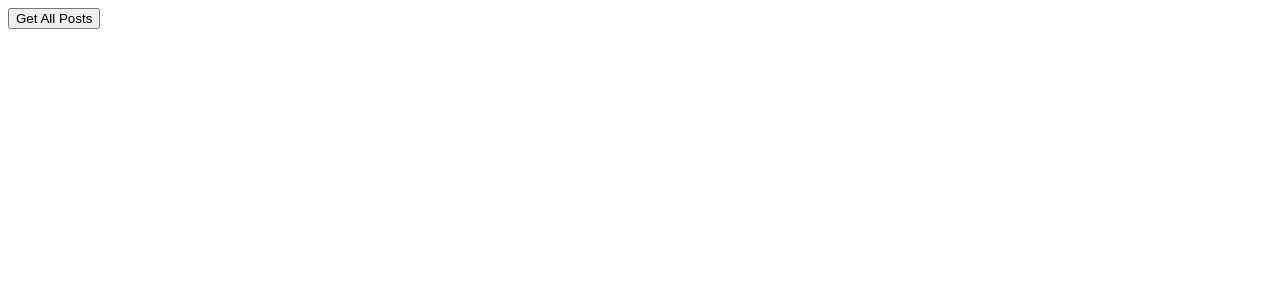
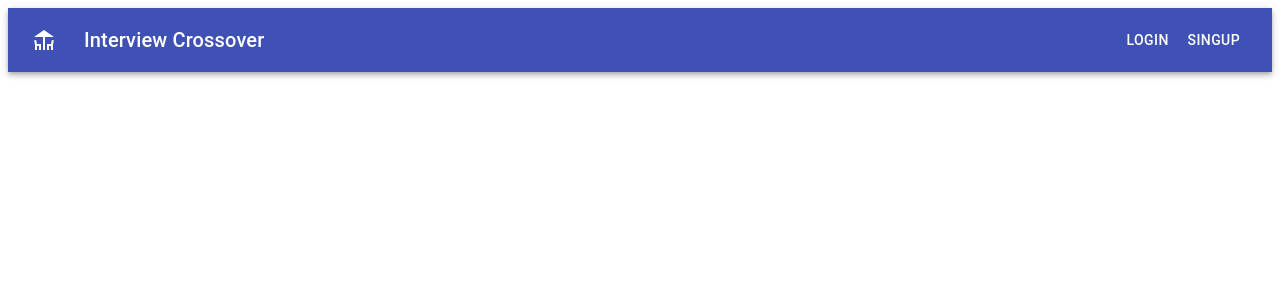
Before and after one commit to rohit-kulkarni247/InterviewCrossover, a React (Create React App) app in the folder client/: page / in a window 1280 px wide. Shown: the top 300 px of the page. Built offline with nearby package versions, Linux system fonts and the light colour scheme.

Commit message:
added navbar

```diff
--- a/client/src/App.js
+++ b/client/src/App.js
@@ -2,12 +2,14 @@ import Signup from "./components/auth/Signup";
 import Login from "./components/auth/Login";
 import Landing from "./components/Landing";
 import Profile from "./components/Profile";
-import GetPosts from "./components/GetPosts.jsx";
+import GetPosts from "./components/GetPosts";
+import Navbar from "./components/Navbar";
 import { BrowserRouter as Router, Switch, Route } from "react-router-dom";
 
 function App() {
   return (
     <Router>
+      <Navbar />
       <Switch>
         <Route exact path="/" component={Landing} />
         <Route path="/login" component={Login} />
--- a/client/src/components/Landing.jsx
+++ b/client/src/components/Landing.jsx
@@ -1,14 +1,9 @@
 import React from "react";
 import { Link } from "react-router-dom";
+import Navbar from "./Navbar";
 
 function Landing() {
-  return (
-    <div>
-      <Link to="/getallposts">
-        <button>Get All Posts</button>
-      </Link>
-    </div>
-  );
+  return <div></div>;
 }
 
 export default Landing;
--- /dev/null
+++ b/client/src/components/Navbar.jsx
@@ -0,0 +1,60 @@
+import React from "react";
+import { makeStyles } from "@material-ui/core/styles";
+import AppBar from "@material-ui/core/AppBar";
+import Toolbar from "@material-ui/core/Toolbar";
+import Typography from "@material-ui/core/Typography";
+import Button from "@material-ui/core/Button";
+import IconButton from "@material-ui/core/IconButton";
+import { Link } from "react-router-dom";
+import DeckSharpIcon from "@material-ui/icons/DeckSharp";
+
+const useStyles = makeStyles((theme) => ({
+  root: {
+    flexGrow: 1,
+  },
+  logo: {
+    marginRight: theme.spacing(2),
+  },
+  title: {
+    flexGrow: 1,
+  },
+}));
+
+function Navbar() {
+  const classes = useStyles();
+  return (
+    <div className={classes.root}>
+      <AppBar position="static">
+        <Toolbar>
+          <IconButton
+            edge="start"
+            className={classes.logo}
+            color="inherit"
+            aria-label="menu"
+          >
+            <DeckSharpIcon />
+          </IconButton>
+          <Typography variant="h6" className={classes.title}>
+            Interview Crossover
+          </Typography>
+          <Link
+            to="/login"
+            style={{ textDecoration: "none", color: "#FFF" }}
+            color="inherit"
+          >
+            <Button color="inherit">Login</Button>
+          </Link>
+          <Link
+            to="/signup"
+            style={{ textDecoration: "none", color: "#FFF" }}
+            color="inherit"
+          >
+            <Button color="inherit">Singup</Button>
+          </Link>
+        </Toolbar>
+      </AppBar>
+    </div>
+  );
+}
+
+export default Navbar;
```
